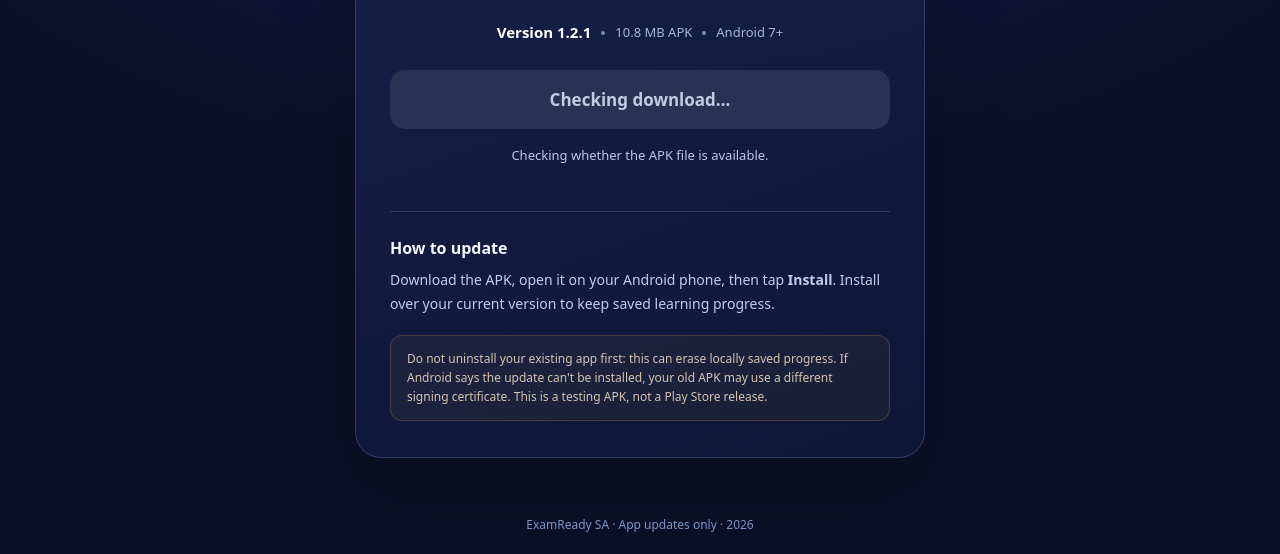
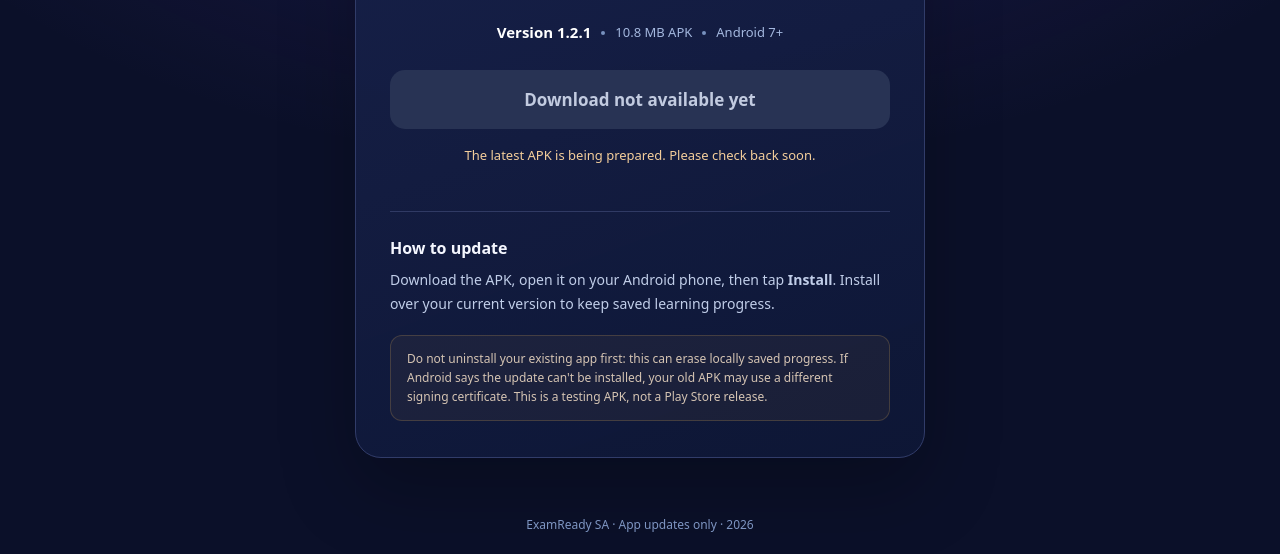
Before and after one commit to 218260652/examready-sa-website, a plain HTML site: page index.html in a window 1280 px wide. Shown: the part 378-932 px from the top of the page. Drawn offline with Linux system fonts and the light colour scheme; no server answers.

Commit message:
Fix release manifest version and APK path validation

```diff
--- a/index.html
+++ b/index.html
@@ -72,7 +72,7 @@
       var response=await fetch('./updates/latest.json?nocache='+Date.now(),{cache:'no-store'});
       if(!response.ok)throw new Error('Release information unavailable');
       var release=await response.json();
-      if(!release || !/^\\d+\\.\\d+\\.\\d+$/.test(release.versionName)||!/^downloads\\/ExamReadySA-[A-Za-z0-9._-]+\\.apk$/.test(release.apkPath))throw new Error('Invalid release information');
+      if(!release || !/^\d+\.\d+\.\d+$/.test(release.versionName)||!/^downloads\/ExamReadySA-[A-Za-z0-9._-]+\.apk$/.test(release.apkPath))throw new Error('Invalid release information');
       version.textContent='Version '+release.versionName;
       if(Number.isFinite(release.sizeBytes)&&release.sizeBytes>0)size.textContent=(release.sizeBytes/1048576).toFixed(1)+' MB APK';
       var url=new URL(release.apkPath,window.location.href);
```
